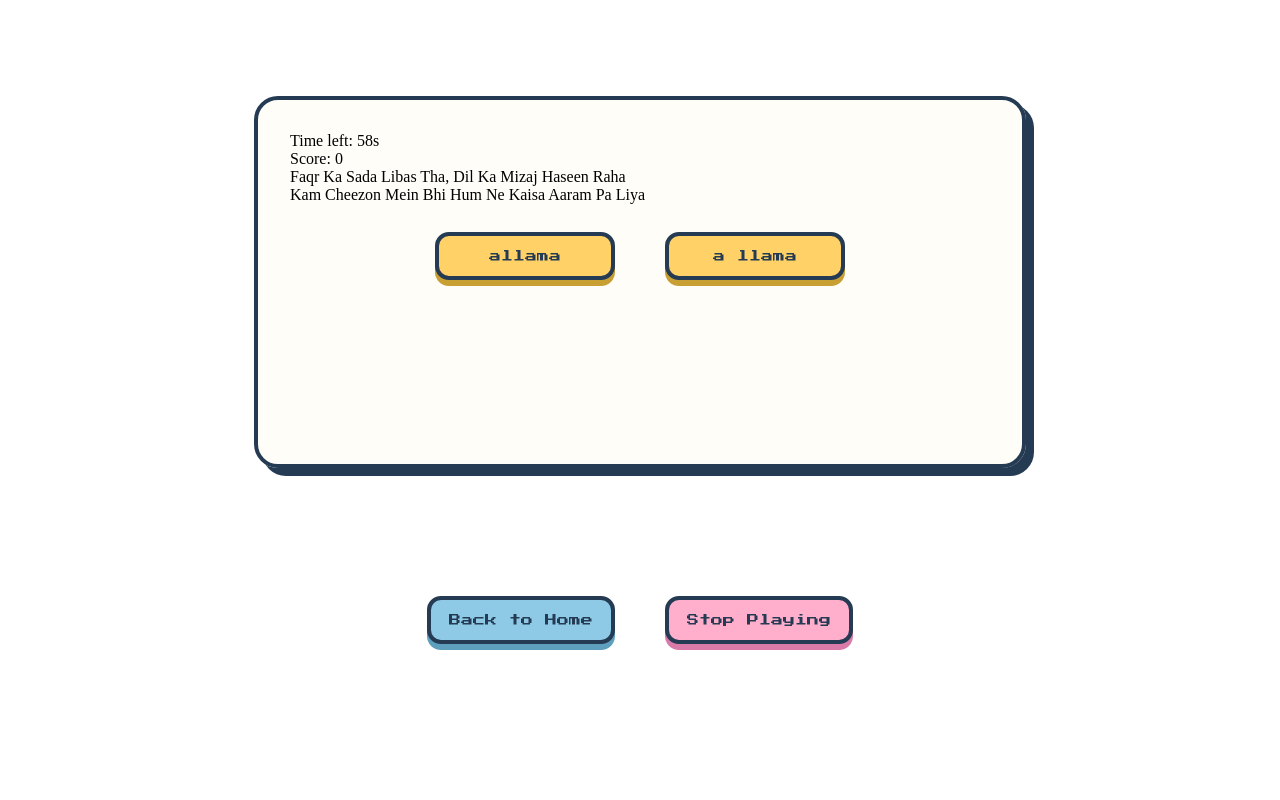
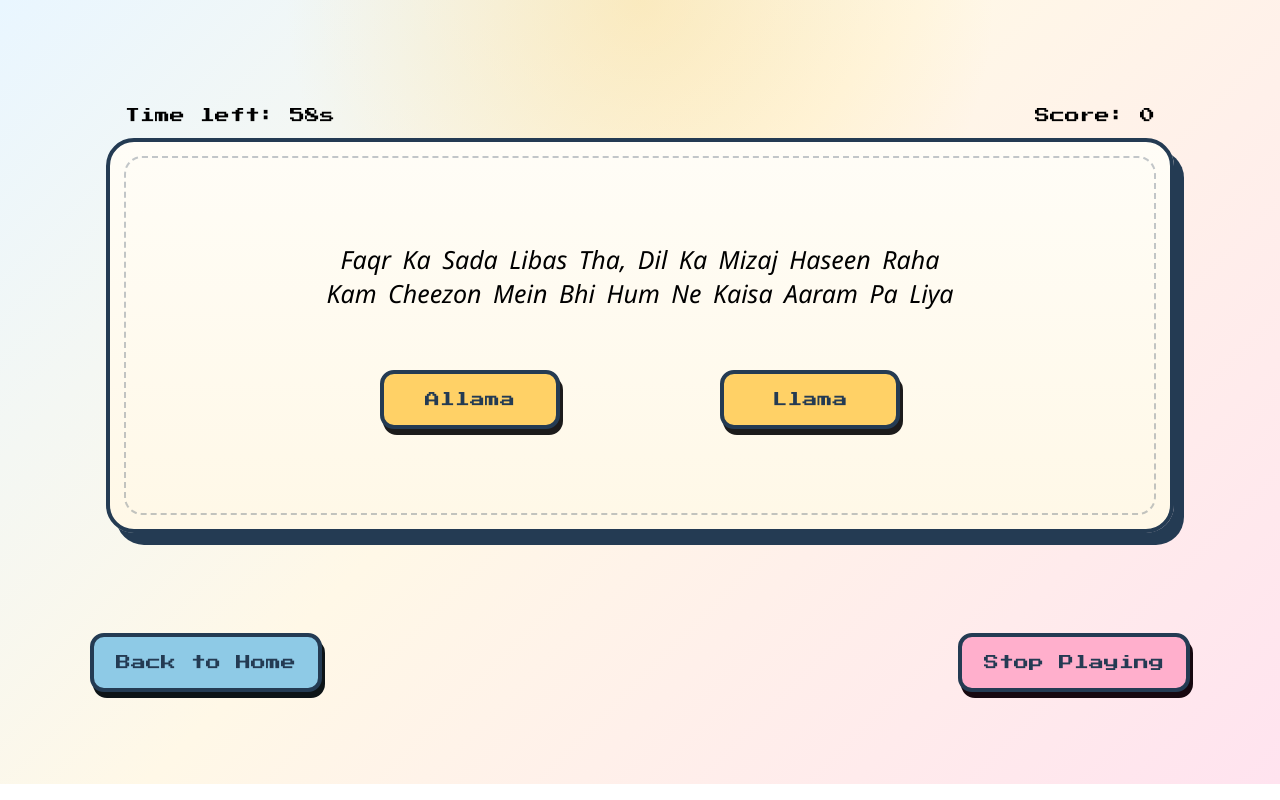
Before and after one commit to junaina/allama-or-a-llama, a React (Vite) app: page / in a window 1280 px wide. Both pictures are taken after a click on the button "Start Game". Built offline with nearby package versions, Linux system fonts and the light colour scheme.

Commit message:
game page styled except for correct and incorrect

```diff
--- a/src/index.css
+++ b/src/index.css
@@ -12,6 +12,10 @@
   margin: 0;
   padding: 0;
 }
+h1 {
+  font-family: "Press Start 2P", serif;
+  margin-bottom: 15px;
+}
 .arcade-page-shell {
   min-width: 100%;
   min-height: 100vh;
@@ -21,6 +25,8 @@
     var(--blue) 0%,
     var(--pink) 100%
   );
+
+  overflow-y: hidden;
 }
 .arcade-backdrop {
   position: absolute;
@@ -92,13 +98,21 @@
   z-index: 1;
 }
 .page {
-  min-width: 100vh;
-  min-height: 90vh;
+  min-width: 80vh;
+  min-height: 80vh;
   display: flex;
   justify-content: center;
   align-items: center;
-  padding: 24px;
+  padding: 32px 24px;
   flex-direction: column;
+}
+
+.game-page {
+  min-width: 100vh;
+  min-height: 90vh;
+  background:
+    radial-gradient(circle at top, rgba(255, 209, 102, 0.35), transparent 35%),
+    linear-gradient(135deg, #e9f6ff 0%, #fff8e7 45%, #ffe3ef 100%);
 }
 
 .home-card {
@@ -152,34 +166,46 @@
   outline-offset: 4px;
 }
 .game-card {
-  background: rgba(255, 253, 247, 0.88);
+  position: relative;
+  width: min(100%, 860px);
+  background: linear-gradient(180deg, #fffdf7 0%, #fff8e7 100%);
   border: 4px solid var(--navy);
-  border-radius: 24px;
-  box-shadow: 8px 8px 0 var(--navy);
-  padding: 32px;
-  min-width: 700px;
-  min-height: 300px;
+  border-radius: 28px;
+  box-shadow: 10px 12px 0 var(--navy);
+  padding: 100px;
+  min-height: auto;
+  overflow: hidden;
+  font-family: Georgia, "Times New Roman", Times, serif;
+}
+
+.game-card::before {
+  content: "";
+  position: absolute;
+  inset: 14px;
+  border: 2px dashed rgba(36, 59, 83, 0.28);
+  border-radius: 18px;
+  pointer-events: none;
 }
 
 .button-row {
   display: flex;
   justify-content: center;
-  gap: 50px;
-  margin-top: 28px;
+  gap: 160px;
+  margin-top: 60px;
+  flex-wrap: wrap;
 }
 
 .footer-row {
-  margin: 28px 0px;
+  margin-top: 100px;
+  width: min(100%, 1100px);
   display: flex;
-  justify-content: center;
+  justify-content: space-between;
+  align-items: center;
+  padding: 0 40px;
 }
 
 .footer-actions {
-  margin-top: 100px;
-  display: flex;
-  gap: 50px;
-  flex-wrap: wrap;
-  justify-content: center;
+  display: contents;
 }
 
 .guess-button,
@@ -187,10 +213,10 @@
 .stop-button,
 .replay-button {
   font-family: "Press Start 2P", system-ui, sans-serif;
-  font-size: 12px;
+  font-size: 15px;
   border: 4px solid var(--navy);
   border-radius: 14px;
-  padding: 14px 18px;
+  padding: 18px 22px;
   cursor: pointer;
   transition:
     transform 0.08s ease,
@@ -202,7 +228,7 @@
   min-width: 180px;
   background: var(--yellow);
   color: var(--navy);
-  box-shadow: 0 6px 0 #c89f33;
+  box-shadow: 3px 6px 0 #1c1b1b;
 }
 
 .guess-button:hover {
@@ -211,12 +237,12 @@
 
 .guess-button:active {
   transform: translateY(4px);
-  box-shadow: 0 2px 0 #c89f33;
+  box-shadow: 3px 2px 0 #070602;
 }
 
 .guess-button.selected {
   background: var(--pink);
-  box-shadow: 0 6px 0 #d97aa8;
+  box-shadow: 3px 6px 0 #170810;
 }
 
 .guess-button:disabled {
@@ -228,7 +254,7 @@
 .replay-button {
   background: var(--blue);
   color: var(--navy);
-  box-shadow: 0 6px 0 #5e9fbe;
+  box-shadow: 3px 6px 0 #0d1417;
 }
 
 .home-button:hover,
@@ -239,13 +265,13 @@
 .home-button:active,
 .replay-button:active {
   transform: translateY(4px);
-  box-shadow: 0 2px 0 #5e9fbe;
+  box-shadow: 3px 6px 0 #0d1417;
 }
 
 .stop-button {
   background: var(--pink);
   color: var(--navy);
-  box-shadow: 0 6px 0 #d97aa8;
+  box-shadow: 3px 6px 0 #170810;
 }
 
 .stop-button:hover {
@@ -264,3 +290,19 @@
   outline: 4px solid white;
   outline-offset: 3px;
 }
+.top-bar {
+  display: flex;
+  flex-direction: row;
+  gap: 700px;
+  font-family: "Press Start 2P", serif;
+  font-size: 15px;
+  margin: 15px;
+}
+.couplet {
+  font-family: "Segoe UI", Tahoma, Geneva, Verdana, sans-serif;
+  font-weight: 450;
+  text-align: center;
+  font-size: 25px;
+  word-spacing: 5px;
+  font-style: italic;
+}
--- a/src/pages/GamePage.tsx
+++ b/src/pages/GamePage.tsx
@@ -238,13 +238,12 @@ export default function GamePage({ onBackToHome }: GamePageProps) {
   const isCorrect: boolean = selectedGuess === currentRow.type;
 
   return (
-    <div className="page">
+    <div className="page game-page">
+      <div className="top-bar">
+        <p className="timer">Time left: {timeLeft}s</p>
+        <p className="score">Score: {score}</p>
+      </div>
       <div className="game-card">
-        <div className="top-bar">
-          <p className="timer">Time left: {timeLeft}s</p>
-          <p className="score">Score: {score}</p>
-        </div>
-
         <div className="couplet">
           {verses.map((line: string, index: number) => (
             <p key={`${currentRow.id}-${index}`} className="verse">
@@ -260,7 +259,7 @@ export default function GamePage({ onBackToHome }: GamePageProps) {
             disabled={showResult}
             type="button"
           >
-            allama
+            Allama
           </button>
 
           <button
@@ -269,7 +268,7 @@ export default function GamePage({ onBackToHome }: GamePageProps) {
             disabled={showResult}
             type="button"
           >
-            a llama
+            Llama
           </button>
         </div>
 
```
